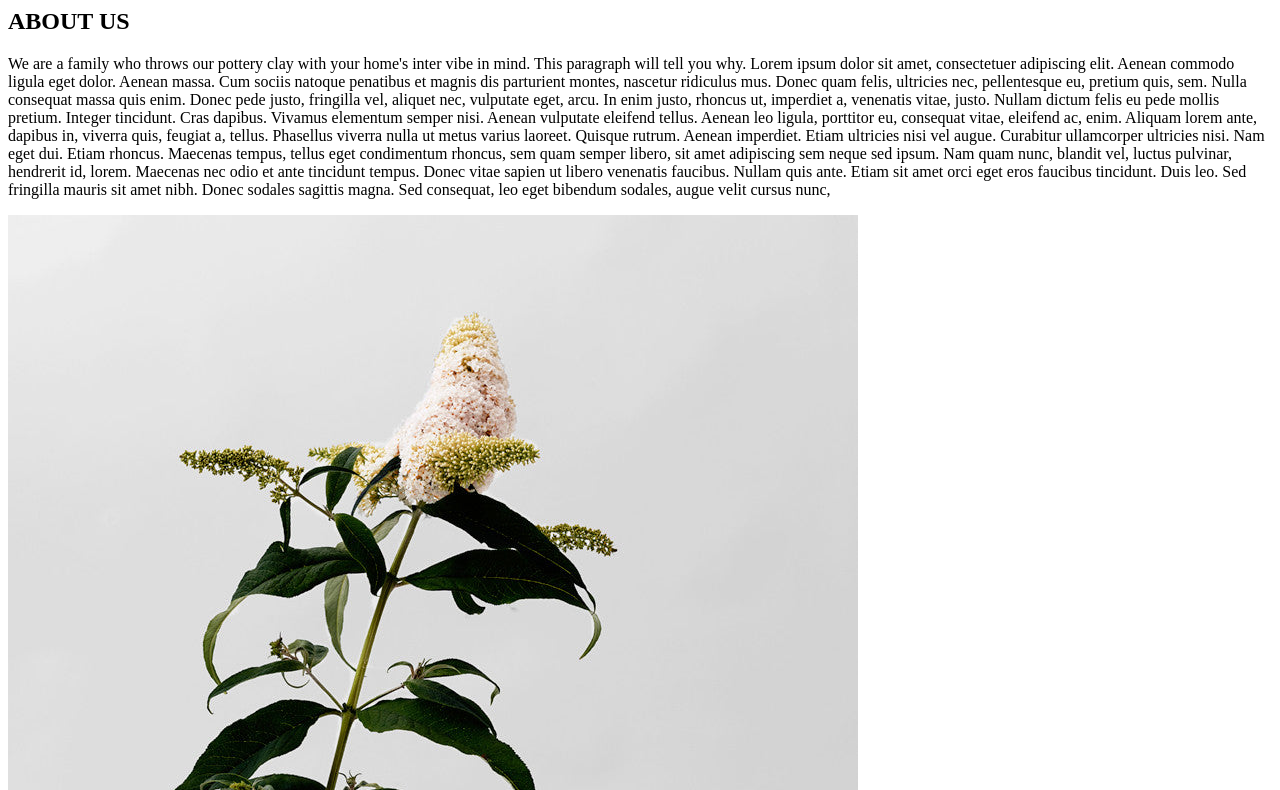
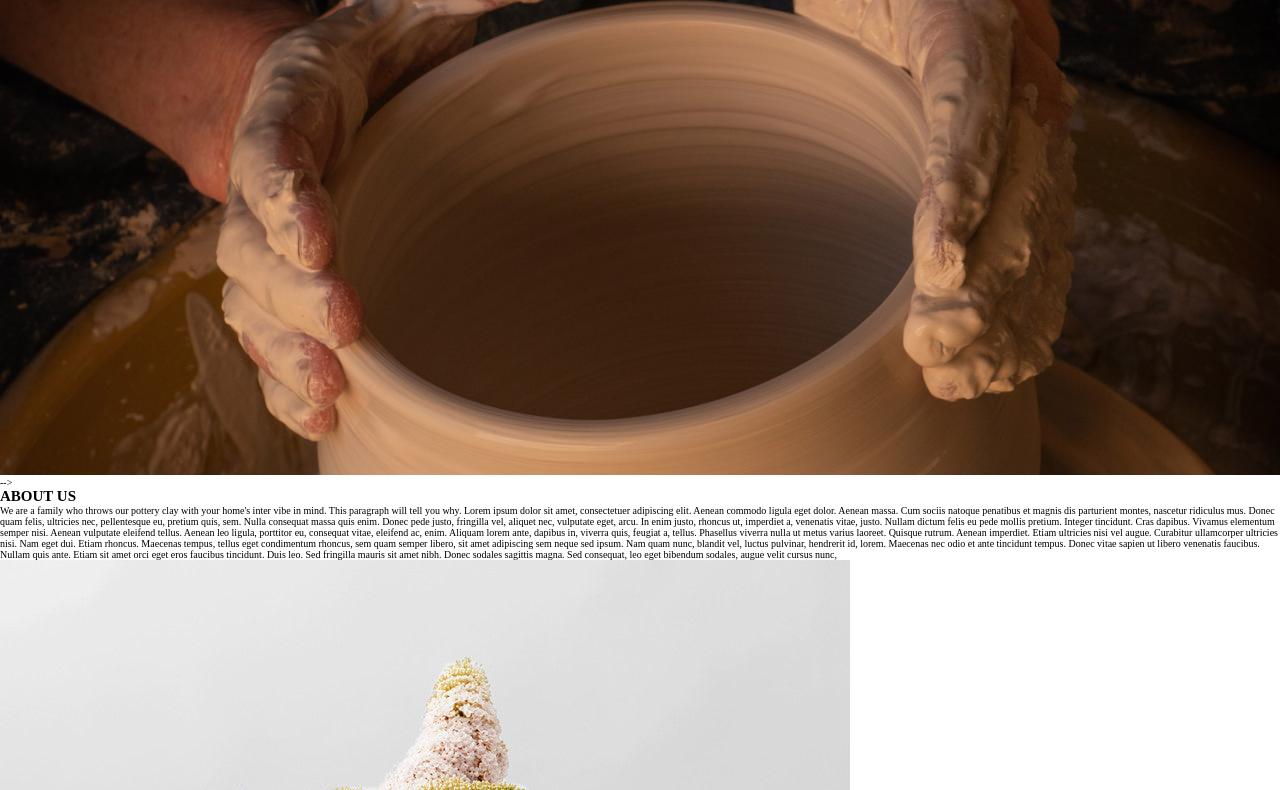
Before and after one commit to moellergirl/eCommerce, a plain HTML site: page index.html in a window 1280 px wide. Shown: the part 1460-2250 px from the top of the page. Drawn offline with Linux system fonts and the light colour scheme.

Commit message:
added formating from Dan for my harrystyles and changed sz of header photo to handle look for now

```diff
--- a/harrystyles.css
+++ b/harrystyles.css
@@ -1,3 +1,21 @@
+*,
+*::before,
+*::after {
+margin: 0;
+padding: 0;
+box-sizing: inherit;
+}
+
+html {
+box-sizing: border-box;
+font-size: 62.5%;
+}
+
+
+
 footer {
     background-color: black;
 }
+#header_image {
+    width: 100%;
+}
--- a/index.html
+++ b/index.html
@@ -25,7 +25,7 @@
 
     <main>
         <section id="home">
-            <!-- <img src="./assets/images/earl-wilcox-y3W0CzO063w-unsplash-alt.jpg" alt="human hands throwing and creating clay pottery bowl"> -->
+            <img id="header_image" src="./assets/images/earl-wilcox-y3W0CzO063w-unsplash-alt.jpg" alt="human hands throwing and creating clay pottery bowl"> -->
 
         </section>
 
@@ -39,7 +39,7 @@
             <img src="./assets/images/Cylinder_unglazed3_2048x2048.jpg" alt="off-white cylinder clay pot vase with three dried common reeds placed inside">
         </section>
 
-        <section id="product">
+        <section id="products">
             <h3>OUR PRODUCTS</h3>
             <p>MUNDO BOWLS</p>
             <p>$48.00</p>
@@ -110,7 +110,12 @@
 
 
         </section>
-        <section id="contact"> Contact</section>
+        <section id="contact">
+            <h4></h4>
+
+
+
+        </section>
     </main>
     <footer>
         <p>Connect with us on YouTube and Facebook</p>  <p>Follow us on Twitter and Instagram</p>
```
